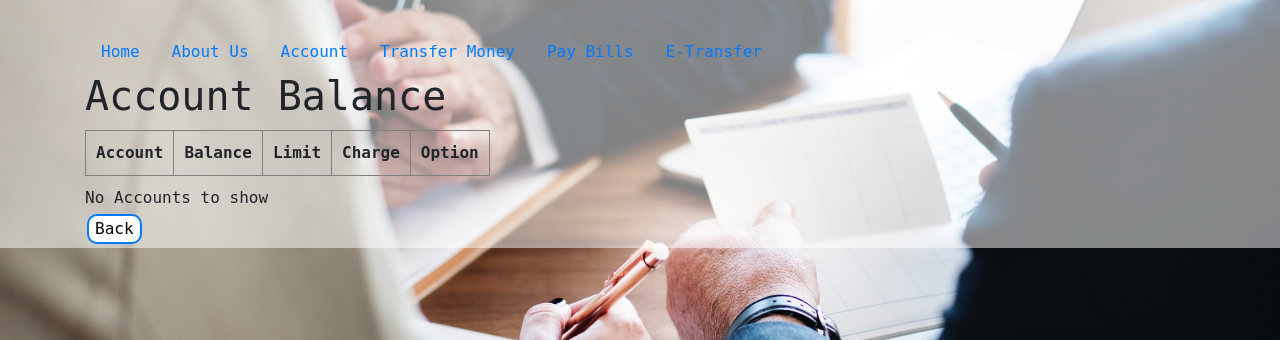
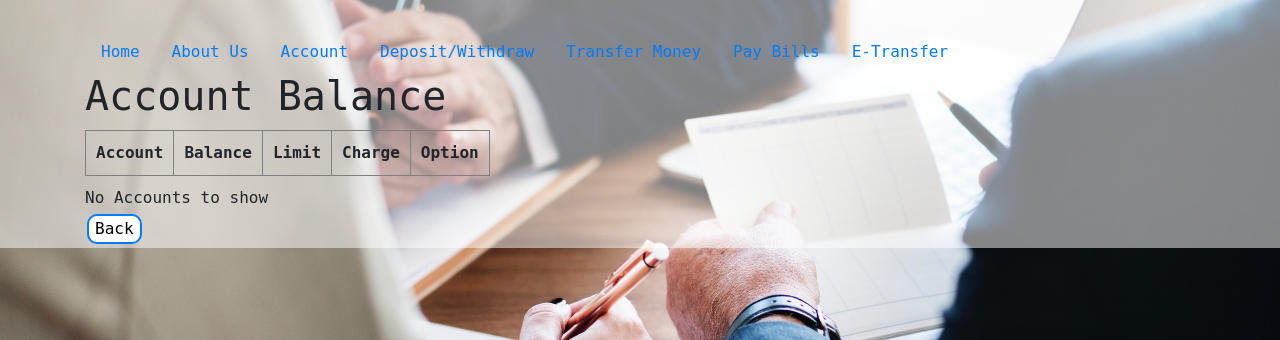
Before and after one commit to Lussier115/COMP353-Bank, a PHP site: page /client/client-accountBalance.php in a window 1280 px wide. Shown: the part 124-464 px from the top of the page. Run offline with PHP 8.4, Linux system fonts and the light colour scheme; the visitor is signed in with stand-in values (Sample User, id 1); data that the repository does not hold is empty.

Commit message:
added client navigation to new deposit_withdraw php file

```diff
--- a/client/client-nav.php
+++ b/client/client-nav.php
@@ -17,6 +17,10 @@
                 ?>active<?php } ?>" href="/account.php">Account</a>
 		</li>
 		<li>
+		<li>
+		<a class="nav-link <?php if ($CURRENT_PAGE == "deposit_withdraw.php") { /*Refers to deposit money or withdraw money.*/
+                ?>active<?php } ?>" href="/client/actions/deposit_withdraw.php">Deposit/Withdraw</a>
+		</li>
 			<a class="nav-link <?php if ($CURRENT_PAGE == "transfer-money.php") {  /*page1.php is only for reference. add information when page is added.*/
                 ?>active<?php } ?>" href="/client/actions/transfer-money.php">Transfer Money</a>
 		</li>
```
Also changed, not shown: client/actions/deposit_withdraw.php (added).
